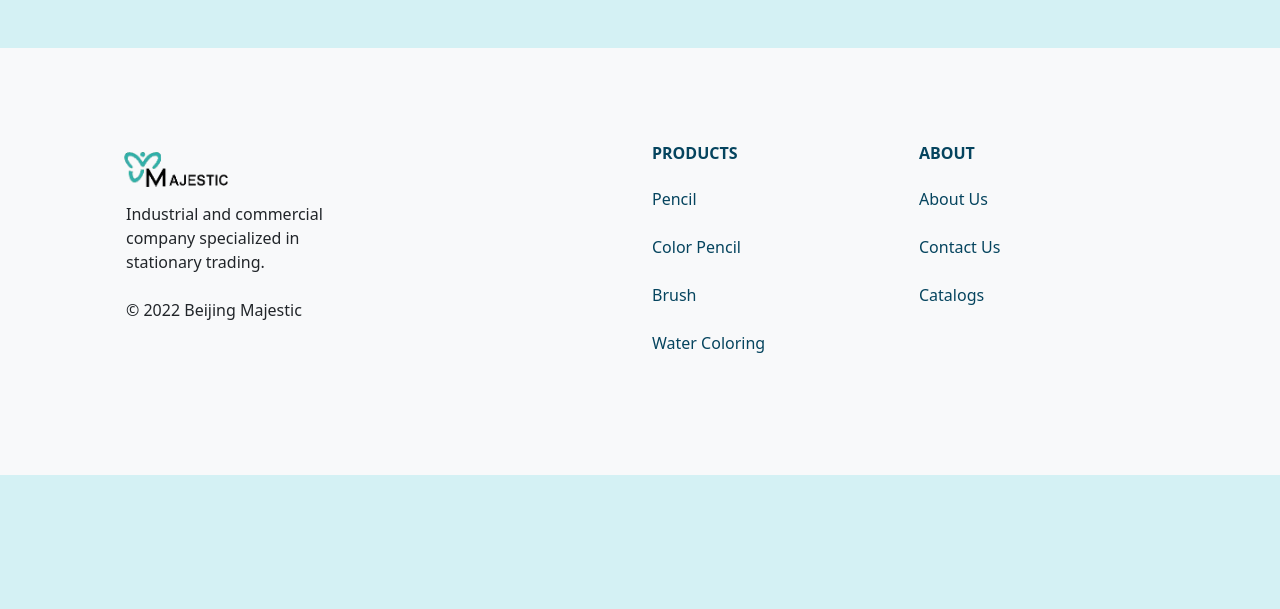
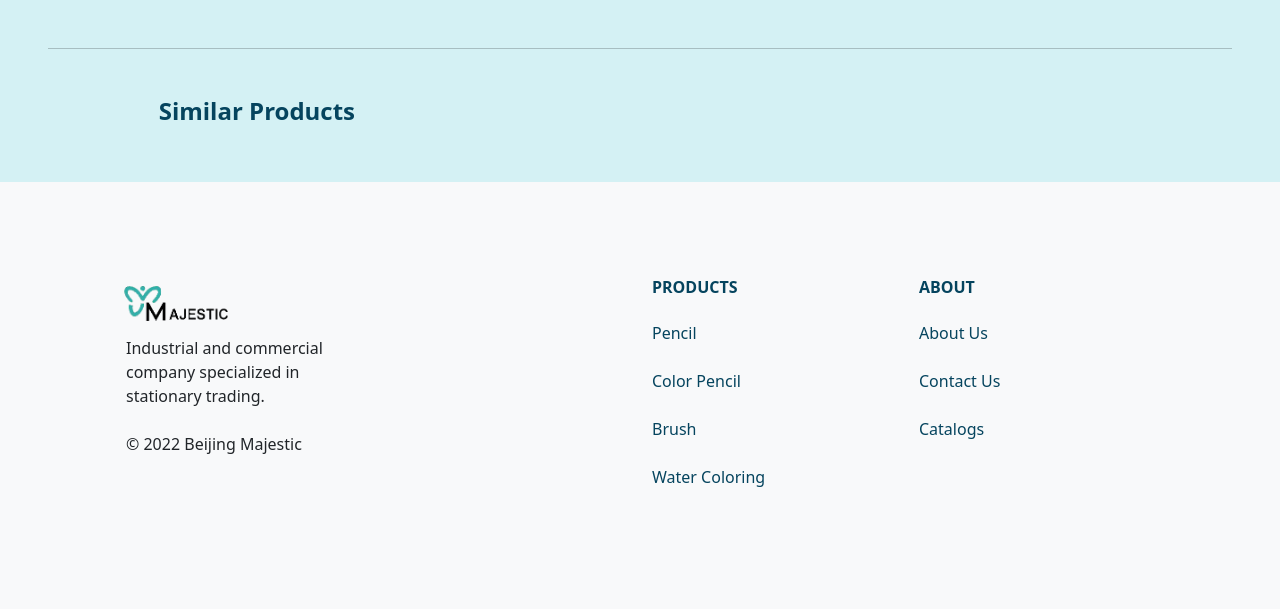
Before and after one commit to YRD-Software/bjmajestic.com, a Django app: template products/templates/homepage/product_detail.html in a window 1280 px wide. Shown: the part 614-1223 px from the top of the page. Before the commit the page ends 1089 px from the top, so only its background shows below. Run offline with Django 3.2, Linux system fonts and the light colour scheme; the template is opened without the code that fills it, so the values that code supplies are empty.

Commit message:
Update product detail page

```diff
--- a/products/templates/homepage/product_detail.html
+++ b/products/templates/homepage/product_detail.html
@@ -38,6 +38,18 @@
       </div>
     </div>
   </div>
-
+  <hr class="my-5">
+  <div class="container mt-5 col-lg-10 col-xxl-8">
+    <div>
+      <h4 class="fw-bold text-navyblue">Similar Products</h4>
+    </div>
+    <div class="row justify-content-center">
+      {% for product in similar_products %}
+      <div class="col">
+        <img src="https://image-placeholder.com/images/actual-size/75x75.png" alt="">
+      </div>
+      {% endfor %}
+    </div>
+  </div>
 </div>
 {% endblock content %}
```
